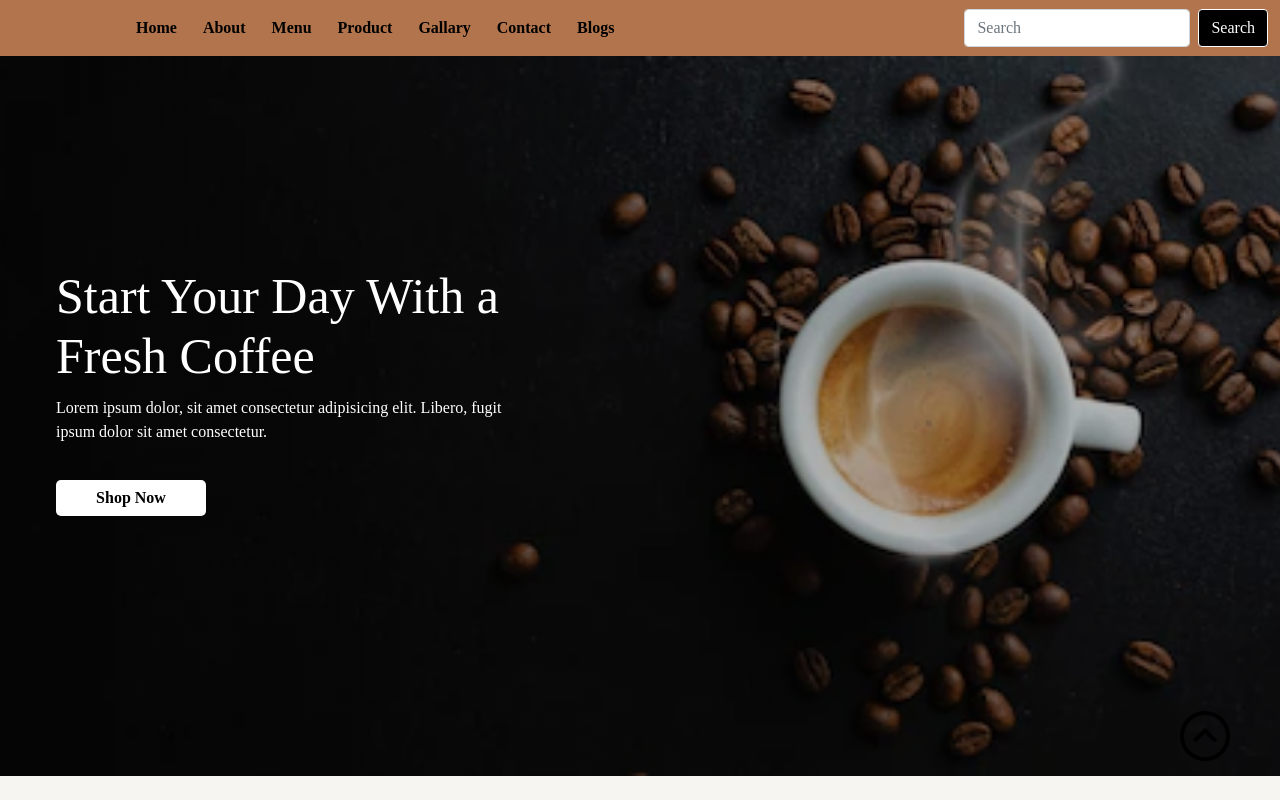
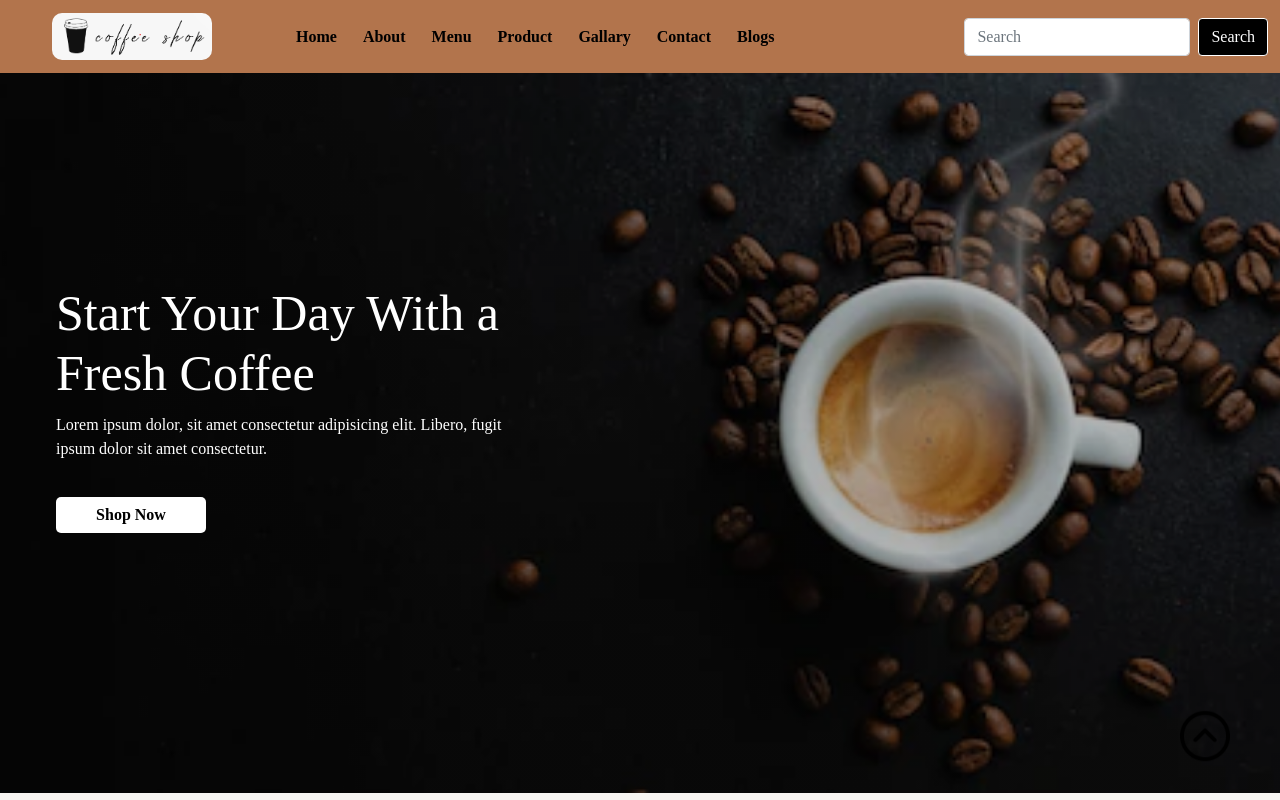
Before and after one commit to MEDIRAGHUVAMSHI/PROJECT1, a plain HTML site: page index.html in a window 1280 px wide. Shown: the top 800 px of the page. Drawn offline with nearby package versions, Linux system fonts and the light colour scheme; files whose address does not match are found by name.

Commit message:
Update index.html

```diff
--- a/index.html
+++ b/index.html
@@ -22,7 +22,7 @@
   <!-- navbar -->
   <nav class="navbar navbar-expand-lg" id="navbar">
     <div class="container-fluid">
-      <a class="navbar-brand" href="#" id="logo"><img src="./images/logo.png" alt=""></a>
+      <a class="navbar-brand" href="#" id="logo"><img src="./logo.png" alt=""></a>
       <button class="navbar-toggler" type="button" data-bs-toggle="collapse" data-bs-target="#navbarSupportedContent" aria-controls="navbarSupportedContent" aria-expanded="false" aria-label="Toggle navigation">
         <span><i class="fa-solid fa-bars" style="color: white; font-size: 23px;"></i></span>
       </button>
```
